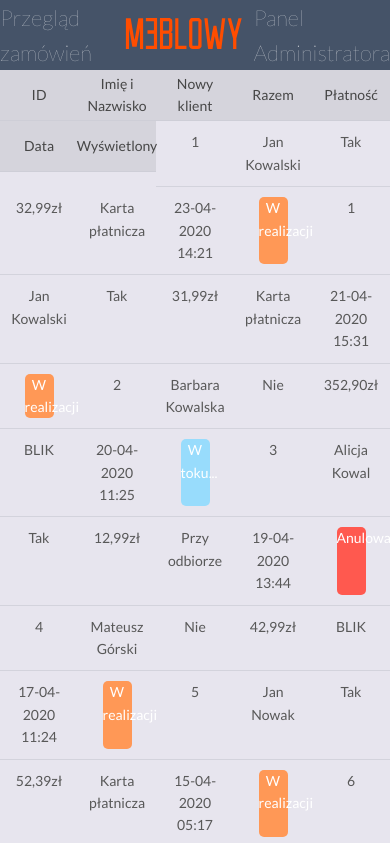
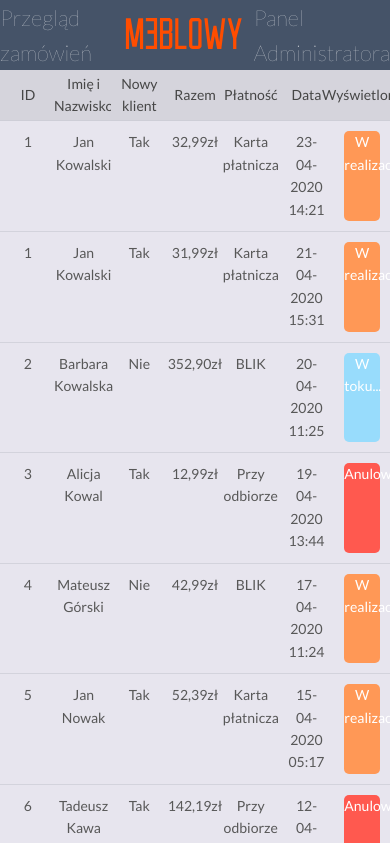
Before and after one commit to damiantymkowski/ShopSystem, a React (Create React App) app: page /admin/orders in a window 390 px wide. Shown: the top 843 px of the page. Built offline with nearby package versions, Linux system fonts and the light colour scheme.

Commit message:
update style

```diff
--- a/src/index.css
+++ b/src/index.css
@@ -326,7 +326,7 @@ body {
   align-items: center;
 }
 .shoppingCart__buyBtn {
-  width: 50%;
+  width: 100%;
   padding: 10px;
   background-color: #ff4d00;
   border: none;
@@ -431,6 +431,11 @@ body {
   border-radius: 5px;
   text-align: center;
 }
+@media only screen and (max-width: 1500px) {
+  .admin_orders__table--process {
+    width: 100%;
+  }
+}
 .admin_orders__table--canceled {
   background-color: #ff594f;
   color: #fff;
@@ -438,6 +443,11 @@ body {
   width: 50%;
   border-radius: 5px;
   text-align: center;
+}
+@media only screen and (max-width: 1500px) {
+  .admin_orders__table--canceled {
+    width: 100%;
+  }
 }
 .admin_orders__table--waiting {
   background-color: rgba(138, 219, 255, 0.84);
@@ -447,6 +457,11 @@ body {
   border-radius: 5px;
   text-align: center;
 }
+@media only screen and (max-width: 1500px) {
+  .admin_orders__table--waiting {
+    width: 100%;
+  }
+}
 .admin_orders__table div {
   text-align: center;
   padding: 10px;
@@ -455,6 +470,26 @@ body {
   display: flex;
   border-bottom: 1px solid rgba(204, 204, 214, 0.72);
   justify-content: center;
+}
+@media only screen and (max-width: 1500px) {
+  .admin_orders__table div {
+    width: 12% !important;
+  }
+}
+@media only screen and (max-width: 1200px) {
+  .admin_orders__table div {
+    width: 12% !important;
+  }
+}
+@media only screen and (max-width: 900px) {
+  .admin_orders__table div {
+    width: 11% !important;
+  }
+}
+@media only screen and (max-width: 500px) {
+  .admin_orders__table div {
+    width: 8% !important;
+  }
 }
 
 .addProduct {
@@ -579,10 +614,29 @@ button:focus {
   text-align: center;
   padding: 10px;
   flex-grow: 1;
-  width: 18%;
+  width: 17%;
   display: flex;
   border-bottom: 1px solid rgba(204, 204, 214, 0.72);
   justify-content: center;
 }
+@media only screen and (max-width: 1200px) {
+  .admin_users__table div {
+    width: 15% !important;
+  }
+}
+
+.admin_menu {
+  display: flex;
+  justify-content: center;
+  align-items: center;
+  margin-top: 50px;
+}
+.admin_menu a {
+  background-color: #f34800;
+  text-decoration: none;
+  padding: 10px;
+  margin-left: 10px;
+  color: #fff3f8;
+}
 
 /*# sourceMappingURL=index.css.map */
--- a/src/index.scss
+++ b/src/index.scss
@@ -311,7 +311,7 @@ justify-content: center;
   justify-content: center;
   align-items: center;
   &__buyBtn{
-    width: 50%;
+    width: 100%;
     padding: 10px;
     background-color: #ff4d00;
     border: none;
@@ -413,6 +413,9 @@ justify-content: center;
       width: 50%;
       border-radius: 5px;
       text-align: center;
+      @media only screen and (max-width:1500px) {
+        width: 100%;
+      }
     }
     &--canceled{
       background-color: #ff594f;
@@ -421,6 +424,9 @@ justify-content: center;
       width: 50%;
       border-radius: 5px;
       text-align: center;
+      @media only screen and (max-width:1500px) {
+        width: 100%;
+      }
     }
     &--waiting{
       background-color: rgba(138, 219, 255, 0.84);
@@ -429,12 +435,28 @@ justify-content: center;
       width: 50%;
       border-radius: 5px;
       text-align: center;
+      @media only screen and (max-width:1500px) {
+        width: 100%;
+
+      }
     }
     div{
       text-align: center;
       padding: 10px;
       flex-grow: 1;
       width: 12%;
+      @media only screen and (max-width:1500px) {
+        width: 12% !important;
+      }
+      @media only screen and (max-width:1200px) {
+        width: 12% !important;
+      }
+      @media only screen and (max-width:900px) {
+        width: 11% !important;
+      }
+      @media only screen and (max-width:500px) {
+        width: 8% !important;
+      }
       display: flex;
       border-bottom: 1px solid rgba(204, 204, 214, 0.72);
       justify-content: center;
@@ -561,10 +583,27 @@ button:focus{
       text-align: center;
       padding: 10px;
       flex-grow: 1;
-      width: 18%;
+      width: 17%;
+      @media only screen and (max-width:1200px) {
+        width: 15% !important;
+      }
       display: flex;
       border-bottom: 1px solid rgba(204, 204, 214, 0.72);
       justify-content: center;
     }
   }
 }
+
+.admin_menu{
+  display: flex;
+  justify-content: center;
+  align-items: center;
+  margin-top: 50px;
+  a{
+    background-color: #f34800;
+    text-decoration: none;
+    padding: 10px;
+    margin-left: 10px;
+    color: #fff3f8;
+  }
+}
```
